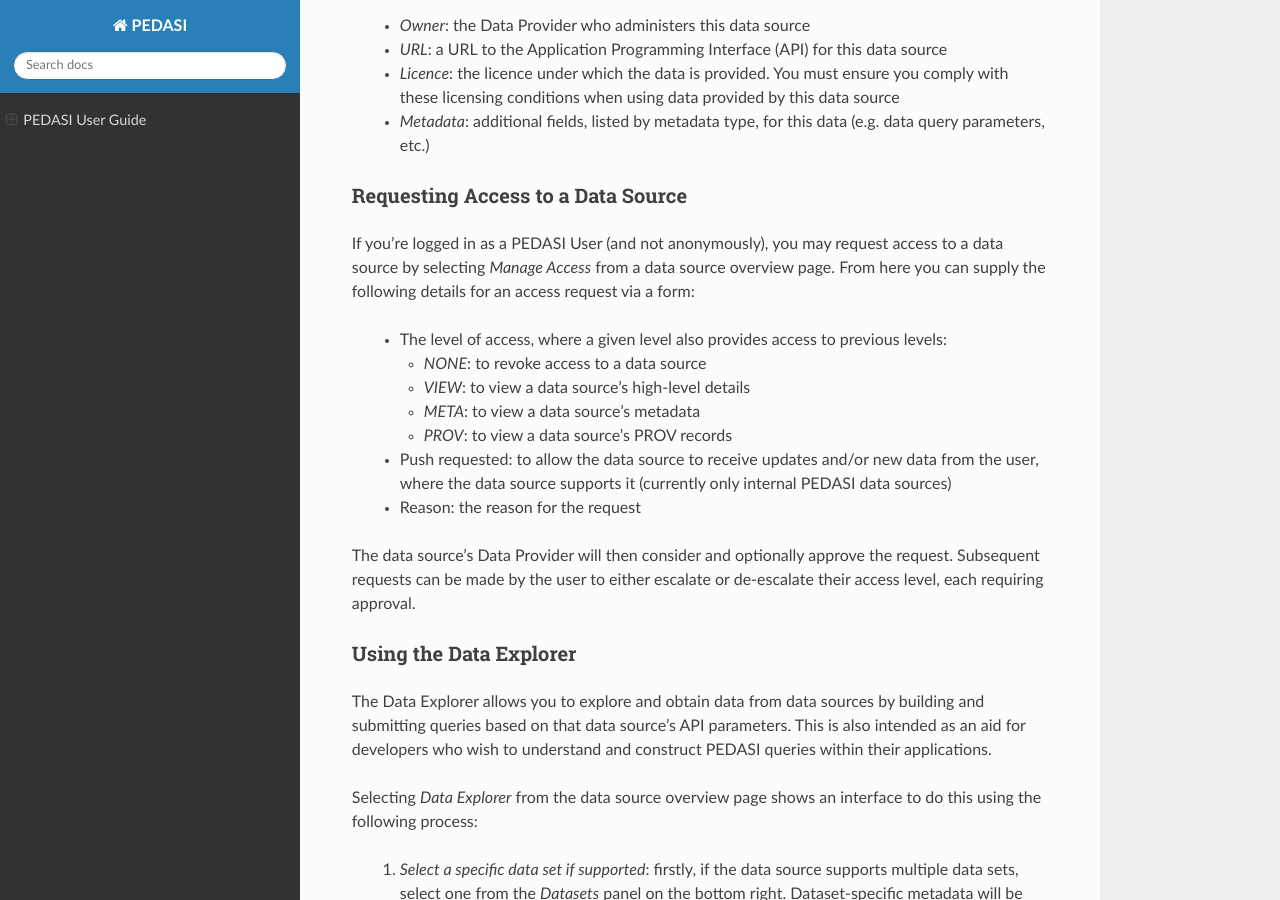
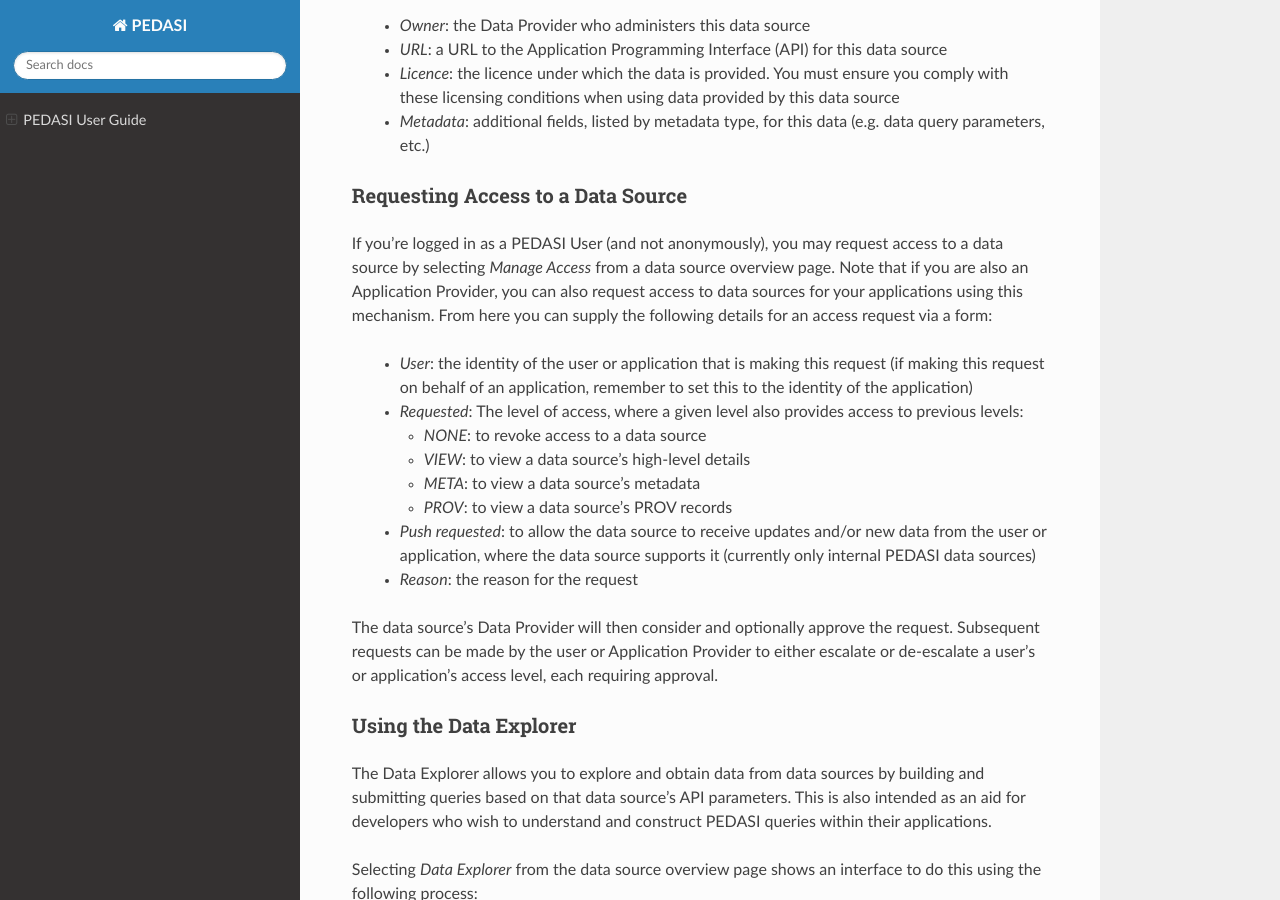
Before and after one commit to tiferrei/PEDASI, a Sphinx documentation site: the page built from docs/source/guide_user.rst, in a window 1280 px wide and 900 px high, scrolled down 2283 px. Built offline with Sphinx 7.4.7 and the Read the Docs theme 2.0.0, drawn with Linux system fonts in a browser that asks for light colours; the version number could not be read and is left out.

Commit message:
Clarifications on user/app accounts for approval, formatting

```diff
--- a/docs/source/guide_user.rst
+++ b/docs/source/guide_user.rst
@@ -89,19 +89,20 @@
 Requesting Access to a Data Source
 ^^^^^^^^^^^^^^^^^^^^^^^^^^^^^^^^^^
 
-If you're logged in as a PEDASI User (and not anonymously), you may request access to a data source by selecting *Manage Access* from a data source overview page. From here you can supply the following details for an access request via a form:
+If you're logged in as a PEDASI User (and not anonymously), you may request access to a data source by selecting *Manage Access* from a data source overview page. Note that if you are also an Application Provider, you can also request access to data sources for your applications using this mechanism. From here you can supply the following details for an access request via a form:
 
- - The level of access, where a given level also provides access to previous levels:
+ - *User*: the identity of the user or application that is making this request (if making this request on behalf of an application, remember to set this to the identity of the application)
+ - *Requested*: The level of access, where a given level also provides access to previous levels:
 
    - *NONE*: to revoke access to a data source
    - *VIEW*: to view a data source's high-level details
    - *META*: to view a data source's metadata
    - *PROV*: to view a data source's PROV records
 
- - Push requested: to allow the data source to receive updates and/or new data from the user, where the data source supports it (currently only internal PEDASI data sources)
- - Reason: the reason for the request
+ - *Push requested*: to allow the data source to receive updates and/or new data from the user or application, where the data source supports it (currently only internal PEDASI data sources)
+ - *Reason*: the reason for the request
 
-The data source's Data Provider will then consider and optionally approve the request. Subsequent requests can be made by the user to either escalate or de-escalate their access level, each requiring approval.
+The data source's Data Provider will then consider and optionally approve the request. Subsequent requests can be made by the user or Application Provider to either escalate or de-escalate a user's or application's access level, each requiring approval.
 
 
 Using the Data Explorer
```
